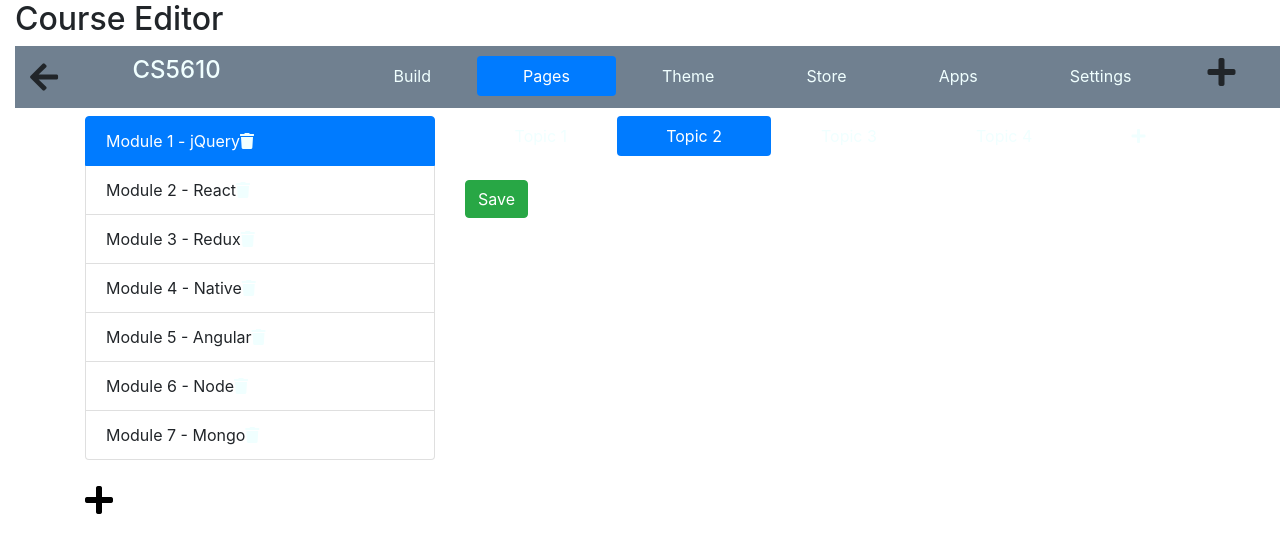
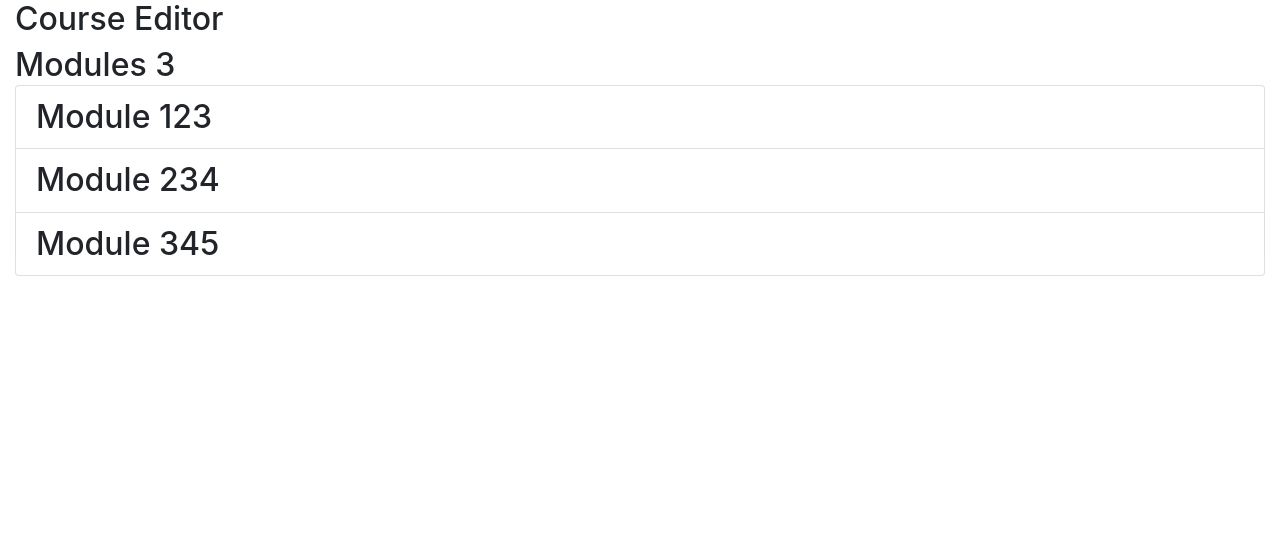
Before and after one commit to jasonzmiller/wbdv-sp21-01-jzmiller-client-react, a React (Create React App) app: page /courses/editor in a window 1280 px wide. Shown: the top 552 px of the page. Built offline with nearby package versions, Linux system fonts and the light colour scheme; no server answers.

Commit message:
following lecture

```diff
--- a/package.json
+++ b/package.json
@@ -10,8 +10,10 @@
     "bootstrap": "^4.6.0",
     "react": "^17.0.1",
     "react-dom": "^17.0.1",
+    "react-redux": "^7.2.2",
     "react-router-dom": "^5.2.0",
     "react-scripts": "4.0.3",
+    "redux": "^4.0.5",
     "web-vitals": "^1.1.0"
   },
   "scripts": {
--- a/src/components/course-editor.js
+++ b/src/components/course-editor.js
@@ -1,130 +1,143 @@
 import React from 'react';
+import moduleReducer from "../reducers/modules-reducer";
+import {createStore} from "redux";
+import {Provider} from "react-redux";
+import ModuleList from "./module-list";
+
+const store = createStore(moduleReducer)
 
 const CourseEditor = ({history}) =>
-    <div>
-        <h2>
-            Course Editor
-        </h2>
-
+    <Provider store={store}>
         <div>
-            <div className="webb-sticky-top">
-                <div className="row">
-                    <div className="col-1">
-                        <i onClick={() => history.goBack()}
-                           className="fas fa-arrow-left fa-2x webb-margin"></i>
-                    </div>
-                    <div className="col-2">
-                        <h4 className="webb-azure">CS5610</h4>
-                    </div>
-                    <div className="col-8">
-                        <ul className="nav nav-pills nav-fill">
-                            <li className="nav-item">
-                                <a className="nav-link webb-pill-color" href="#">Build</a>
-                            </li>
-                            <li className="nav-item">
-                                <a className="nav-link active webb-pill-active-border" aria-current="page" href="#">Pages</a>
-                            </li>
-                            <li className="nav-item">
-                                <a className="nav-link webb-pill-color" href="#">Theme</a>
-                            </li>
-                            <li className="nav-item">
-                                <a className="nav-link webb-pill-color" href="#">Store</a>
-                            </li>
-                            <li className="nav-item">
-                                <a className="nav-link webb-pill-color" href="#">Apps</a>
-                            </li>
-                            <li className="nav-item">
-                                <a className="nav-link webb-pill-color" href="#">Settings</a>
-                            </li>
-                        </ul>
-                    </div>
-                    <div className="col-1">
-                        <i className="fa fa-plus fa-2x" />
-                    </div>
-                </div>
-            </div>
-            <div className="container webb-padding-top-70px">
-                <div className="row">
-                    <div className="col-4">
-                        <ul className="list-group">
-                            <li className="list-group-item active">
-                                Module 1 - jQuery
-                                <a className="webb-azure" href="#" title="delete module">
-                                    <i className="pull-right fa fa-trash" />
-                                </a>
-                            </li>
-                            <li className="list-group-item webb-lg-color">
-                                Module 2 - React
-                                <a className="webb-azure" href="#" title="delete module">
-                                    <i className="pull-right fa fa-trash" />
-                                </a>
-                            </li>
-                            <li className="list-group-item webb-lg-color">
-                                Module 3 - Redux
-                                <a className="webb-azure" href="#" title="delete module">
-                                    <i className="pull-right fa fa-trash" />
-                                </a>
-                            </li>
-                            <li className="list-group-item webb-lg-color">
-                                Module 4 - Native
-                                <a className="webb-azure" href="#" title="delete module">
-                                    <i className="pull-right fa fa-trash" />
-                                </a>
-                            </li>
-                            <li className="list-group-item webb-lg-color">
-                                Module 5 - Angular
-                                <a className="webb-azure" href="#" title="delete module">
-                                    <i className="pull-right fa fa-trash" />
-                                </a>
-                            </li>
-                            <li className="list-group-item webb-lg-color">
-                                Module 6 - Node
-                                <a className="webb-azure" href="#" title="delete module">
-                                    <i className="pull-right fa fa-trash" />
-                                </a>
-                            </li>
-                            <li className="list-group-item webb-lg-color">
-                                Module 7 - Mongo
-                                <a className="webb-azure" href="#" title="delete module">
-                                    <i className="pull-right fa fa-trash" />
-                                </a>
-                            </li>
-                        </ul>
-                        <br />
-                        <a href="#" title="new module" className="webb-black">
-                            <i className="pull-right fa fa-plus fa-2x" />
-                        </a>
-                    </div>
-                    <div className="col-8">
-                        <ul className="nav nav-pills nav-fill">
-                            <li className="nav-item">
-                                <a className="nav-link webb-pill-color" href="#">Topic 1</a>
-                            </li>
-                            <li className="nav-item">
-                                <a className="nav-link active webb-pill-active-border" aria-current="page" href="#">Topic 2</a>
-                            </li>
-                            <li className="nav-item">
-                                <a className="nav-link webb-pill-color" href="#">Topic 3</a>
-                            </li>
-                            <li className="nav-item">
-                                <a className="nav-link webb-pill-color" href="#">Topic 4</a>
-                            </li>
-                            <li className="nav-item">
-                                <a className="nav-link webb-pill-color" href="#">
-                                    <i className="fa fa-plus" />
-                                </a>
-                            </li>
-                        </ul>
-                        <br />
-                        <a href="#" className="btn btn-success pull-right">
-                            Save
-                        </a>
-                    </div>
-                </div>
-            </div>
+            <h2>Course Editor</h2>
+            <ModuleList/>
         </div>
-
-    </div>
+    </Provider>
+    // <Provider provide={store}>
+    //     <div>
+    //         <h2>
+    //             Course Editor
+    //         </h2>
+    //         <ModuleList/>
+    //         <div>
+    //             <div className="webb-sticky-top">
+    //                 <div className="row">
+    //                     <div className="col-1">
+    //                         <i onClick={() => history.goBack()}
+    //                            className="fas fa-arrow-left fa-2x webb-margin"></i>
+    //                     </div>
+    //                     <div className="col-2">
+    //                         <h4 className="webb-azure">CS5610</h4>
+    //                     </div>
+    //                     <div className="col-8">
+    //                         <ul className="nav nav-pills nav-fill">
+    //                             <li className="nav-item">
+    //                                 <a className="nav-link webb-pill-color" href="#">Build</a>
+    //                             </li>
+    //                             <li className="nav-item">
+    //                                 <a className="nav-link active webb-pill-active-border" aria-current="page" href="#">Pages</a>
+    //                             </li>
+    //                             <li className="nav-item">
+    //                                 <a className="nav-link webb-pill-color" href="#">Theme</a>
+    //                             </li>
+    //                             <li className="nav-item">
+    //                                 <a className="nav-link webb-pill-color" href="#">Store</a>
+    //                             </li>
+    //                             <li className="nav-item">
+    //                                 <a className="nav-link webb-pill-color" href="#">Apps</a>
+    //                             </li>
+    //                             <li className="nav-item">
+    //                                 <a className="nav-link webb-pill-color" href="#">Settings</a>
+    //                             </li>
+    //                         </ul>
+    //                     </div>
+    //                     <div className="col-1">
+    //                         <i className="fa fa-plus fa-2x" />
+    //                     </div>
+    //                 </div>
+    //             </div>
+    //             <div className="container webb-padding-top-70px">
+    //                 <div className="row">
+    //                     <div className="col-4">
+    //                         <ul className="list-group">
+    //                             <li className="list-group-item active">
+    //                                 Module 1 - jQuery
+    //                                 <a className="webb-azure" href="#" title="delete module">
+    //                                     <i className="pull-right fa fa-trash" />
+    //                                 </a>
+    //                             </li>
+    //                             <li className="list-group-item webb-lg-color">
+    //                                 Module 2 - React
+    //                                 <a className="webb-azure" href="#" title="delete module">
+    //                                     <i className="pull-right fa fa-trash" />
+    //                                 </a>
+    //                             </li>
+    //                             <li className="list-group-item webb-lg-color">
+    //                                 Module 3 - Redux
+    //                                 <a className="webb-azure" href="#" title="delete module">
+    //                                     <i className="pull-right fa fa-trash" />
+    //                                 </a>
+    //                             </li>
+    //                             <li className="list-group-item webb-lg-color">
+    //                                 Module 4 - Native
+    //                                 <a className="webb-azure" href="#" title="delete module">
+    //                                     <i className="pull-right fa fa-trash" />
+    //                                 </a>
+    //                             </li>
+    //                             <li className="list-group-item webb-lg-color">
+    //                                 Module 5 - Angular
+    //                                 <a className="webb-azure" href="#" title="delete module">
+    //                                     <i className="pull-right fa fa-trash" />
+    //                                 </a>
+    //                             </li>
+    //                             <li className="list-group-item webb-lg-color">
+    //                                 Module 6 - Node
+    //                                 <a className="webb-azure" href="#" title="delete module">
+    //                                     <i className="pull-right fa fa-trash" />
+    //                                 </a>
+    //                             </li>
+    //                             <li className="list-group-item webb-lg-color">
+    //                                 Module 7 - Mongo
+    //                                 <a className="webb-azure" href="#" title="delete module">
+    //                                     <i className="pull-right fa fa-trash" />
+    //                                 </a>
+    //                             </li>
+    //                         </ul>
+    //                         <br />
+    //                         <a href="#" title="new module" className="webb-black">
+    //                             <i className="pull-right fa fa-plus fa-2x" />
+    //                         </a>
+    //                     </div>
+    //                     <div className="col-8">
+    //                         <ul className="nav nav-pills nav-fill">
+    //                             <li className="nav-item">
+    //                                 <a className="nav-link webb-pill-color" href="#">Topic 1</a>
+    //                             </li>
+    //                             <li className="nav-item">
+    //                                 <a className="nav-link active webb-pill-active-border" aria-current="page" href="#">Topic 2</a>
+    //                             </li>
+    //                             <li className="nav-item">
+    //                                 <a className="nav-link webb-pill-color" href="#">Topic 3</a>
+    //                             </li>
+    //                             <li className="nav-item">
+    //                                 <a className="nav-link webb-pill-color" href="#">Topic 4</a>
+    //                             </li>
+    //                             <li className="nav-item">
+    //                                 <a className="nav-link webb-pill-color" href="#">
+    //                                     <i className="fa fa-plus" />
+    //                                 </a>
+    //                             </li>
+    //                         </ul>
+    //                         <br />
+    //                         <a href="#" className="btn btn-success pull-right">
+    //                             Save
+    //                         </a>
+    //                     </div>
+    //                 </div>
+    //             </div>
+    //         </div>
+    //     </div>
+    // </Provider>
 
 
 export default CourseEditor
--- /dev/null
+++ b/src/components/module-list.js
@@ -0,0 +1,28 @@
+import React from 'react';
+import {connect} from 'react-redux';
+
+const ModuleList = ({myModules}) =>
+    <div>
+        <h2>
+            Modules {myModules.length}
+            <ul className="list-group">
+                {
+                    myModules.map(module =>
+                    <li className="list-group-item">
+                        {module.title}
+                    </li>
+                    )
+                }
+            </ul>
+        </h2>
+    </div>
+
+const stpm = (state) => {
+    return {
+        myModules: state.modules
+    }
+}
+
+const dtpm = (dispatch) => {}
+
+export default connect(stpm, dtpm) (ModuleList)
--- /dev/null
+++ b/src/reducers/modules-reducer.js
@@ -0,0 +1,28 @@
+const initialState = {
+    modules: [
+        {
+            _id: 123,
+            title: "Module 123"
+        },
+        {
+            _id: 234,
+            title: "Module 234"
+        },
+        {
+            _id: 345,
+            title: "Module 345"
+        }
+    ]
+}
+
+const moduleReducer = (state=initialState, action) => {
+    switch (action.type) {
+        case "CREATE_MODULE":
+        case "DELETE_MODULE":
+        case "UPDATE_MODULE":
+        default:
+            return state
+    }
+}
+
+export default moduleReducer
```
Also changed, not shown: 1 other file (tests, documents, lock files or other folders).
